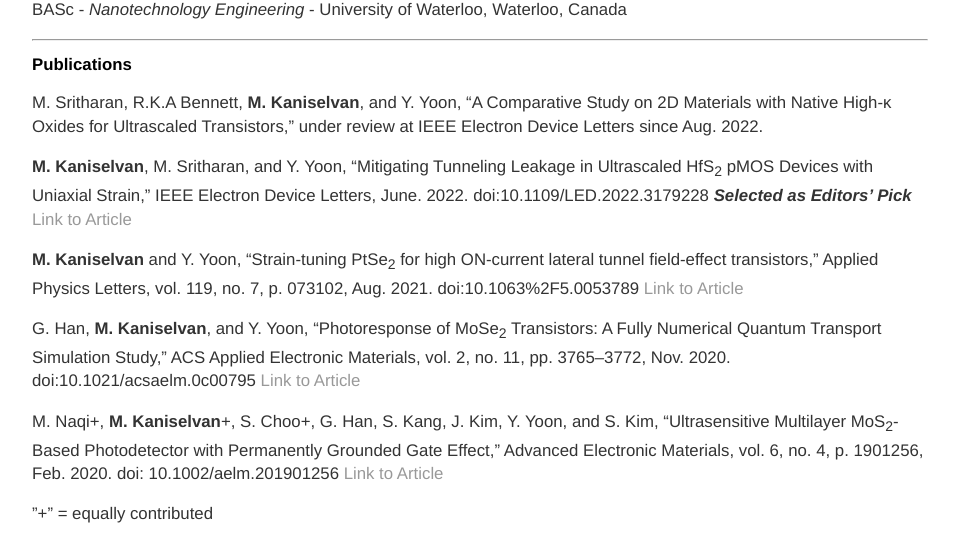
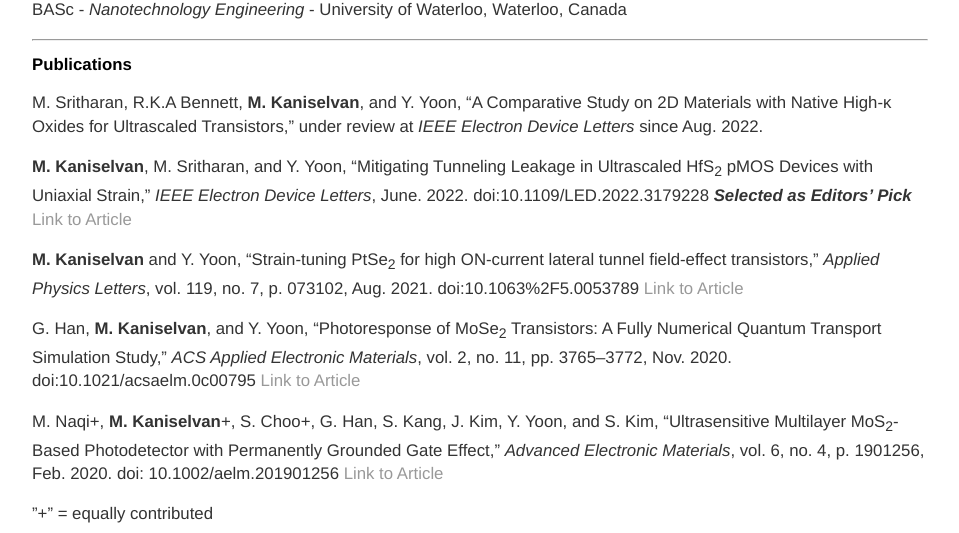
Before and after one commit to manasakani/manaskani.github.io, a Jekyll site: the page built from cv/index.md, in a window 1280 px wide. Shown: the part 419-952 px from the top of the page, without its empty margins (160-1119 px from the left). Built offline with Jekyll 4.4.1, drawn with Linux system fonts in a browser that asks for light colours.

```diff
--- a/cv/index.md
+++ b/cv/index.md
@@ -29,16 +29,16 @@ BASc - _Nanotechnology Engineering_ - University of Waterloo, Waterloo, Canada
 
 ## Publications
 
-M. Sritharan, R.K.A Bennett, **M. Kaniselvan**, and Y. Yoon, “A Comparative Study on 2D Materials with Native High-κ Oxides for Ultrascaled Transistors,” under review at IEEE Electron Device Letters since Aug. 2022.
+M. Sritharan, R.K.A Bennett, **M. Kaniselvan**, and Y. Yoon, “A Comparative Study on 2D Materials with Native High-κ Oxides for Ultrascaled Transistors,” under review at _IEEE Electron Device Letters_ since Aug. 2022.
 
-**M. Kaniselvan**, M. Sritharan, and Y. Yoon, “Mitigating Tunneling Leakage in Ultrascaled HfS<sub>2</sub> pMOS Devices with Uniaxial Strain,” IEEE Electron Device Letters, June. 2022. doi:10.1109/LED.2022.3179228 _**Selected as Editors' Pick**_ [Link to Article](https://ieeexplore.ieee.org/document/9785648)
+**M. Kaniselvan**, M. Sritharan, and Y. Yoon, “Mitigating Tunneling Leakage in Ultrascaled HfS<sub>2</sub> pMOS Devices with Uniaxial Strain,” _IEEE Electron Device Letters_, June. 2022. doi:10.1109/LED.2022.3179228 _**Selected as Editors' Pick**_ [Link to Article](https://ieeexplore.ieee.org/document/9785648)
 
-**M. Kaniselvan** and Y. Yoon, “Strain-tuning PtSe<sub>2</sub> for high ON-current lateral tunnel field-effect transistors,” Applied Physics
-Letters, vol. 119, no. 7, p. 073102, Aug. 2021. doi:10.1063%2F5.0053789 [Link to Article](https://aip.scitation.org/doi/abs/10.1063/5.0053789)
+**M. Kaniselvan** and Y. Yoon, “Strain-tuning PtSe<sub>2</sub> for high ON-current lateral tunnel field-effect transistors,” _Applied Physics
+Letters_, vol. 119, no. 7, p. 073102, Aug. 2021. doi:10.1063%2F5.0053789 [Link to Article](https://aip.scitation.org/doi/abs/10.1063/5.0053789)
 
-G. Han, **M. Kaniselvan**, and Y. Yoon, “Photoresponse of MoSe<sub>2</sub> Transistors: A Fully Numerical Quantum Transport Simulation Study,” ACS Applied Electronic Materials, vol. 2, no. 11, pp. 3765–3772, Nov. 2020. doi:10.1021/acsaelm.0c00795 [Link to Article](https://pubs.acs.org/doi/10.1021/acsaelm.0c00795)
+G. Han, **M. Kaniselvan**, and Y. Yoon, “Photoresponse of MoSe<sub>2</sub> Transistors: A Fully Numerical Quantum Transport Simulation Study,” _ACS Applied Electronic Materials_, vol. 2, no. 11, pp. 3765–3772, Nov. 2020. doi:10.1021/acsaelm.0c00795 [Link to Article](https://pubs.acs.org/doi/10.1021/acsaelm.0c00795)
 
-M. Naqi+, **M. Kaniselvan**+, S. Choo+, G. Han, S. Kang, J. Kim, Y. Yoon, and S. Kim, “Ultrasensitive Multilayer MoS<sub>2</sub>‐Based Photodetector with Permanently Grounded Gate Effect,” Advanced Electronic Materials, vol. 6, no. 4, p. 1901256, Feb. 2020.
+M. Naqi+, **M. Kaniselvan**+, S. Choo+, G. Han, S. Kang, J. Kim, Y. Yoon, and S. Kim, “Ultrasensitive Multilayer MoS<sub>2</sub>‐Based Photodetector with Permanently Grounded Gate Effect,” _Advanced Electronic Materials_, vol. 6, no. 4, p. 1901256, Feb. 2020.
 doi: 10.1002/aelm.201901256 [Link to Article](https://onlinelibrary.wiley.com/doi/10.1002/aelm.201901256)
 
 "+" = equally contributed
```
